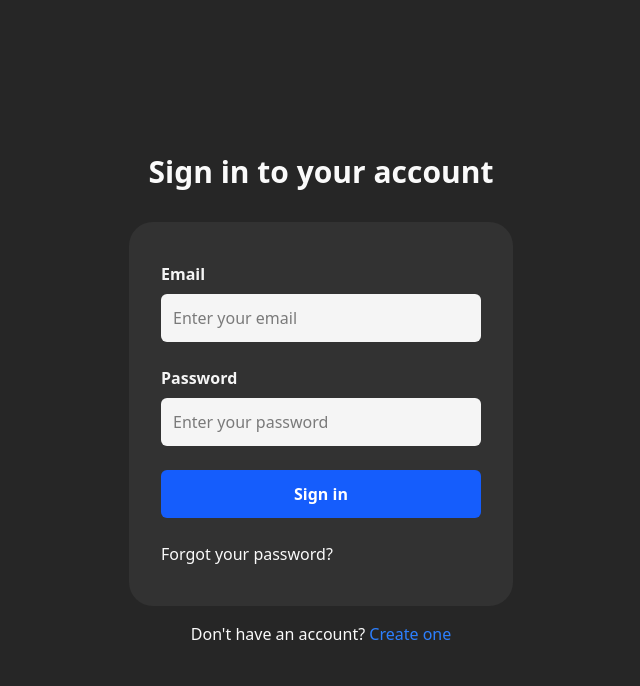
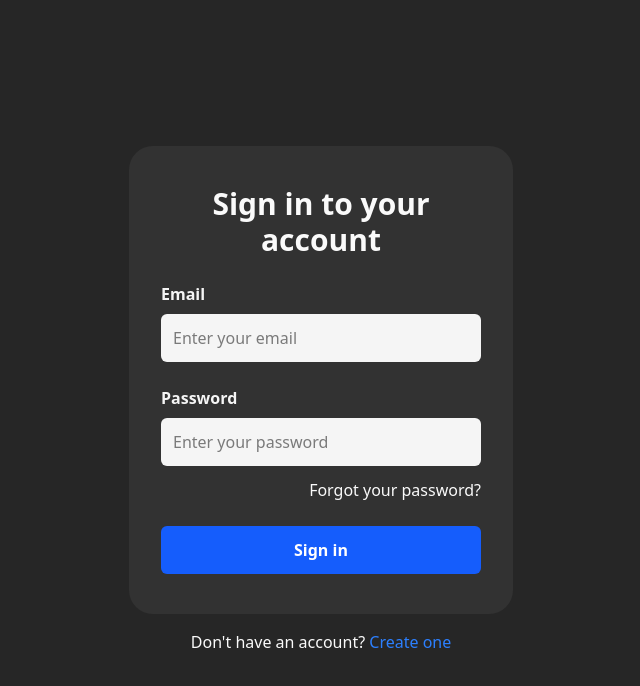
Before and after one commit to hervezossou/todo-app, a React (Vite) app: page /login in a window 1280 px wide. Shown: the top 686 px of the page, without its empty margins (319-959 px from the left). Built offline with nearby package versions, Linux system fonts and the light colour scheme; no server answers.

Commit message:
style(Register & Login): add style to forms

```diff
--- a/src/components/InputField.tsx
+++ b/src/components/InputField.tsx
@@ -24,8 +24,14 @@ export default function InputField({ label, type, placeholder, value, validate,
 
     return (
         <div className="flex flex-col gap-2">
-            <label className="text-neutral-100 text-sm font-semibold md:text-base">{label}</label>
+            <label
+                className="text-neutral-100 text-sm font-semibold md:text-base"
+                htmlFor={type}
+            >
+                {label}
+            </label>
             <input
+                id={type}
                 type={type}
                 name={type}
                 value={value}
--- a/src/pages/Login.tsx
+++ b/src/pages/Login.tsx
@@ -39,12 +39,14 @@ export default function Login() {
       }
 
     return (
-        <section className="flex flex-col items-center justify-center min-h-screen bg-neutral-800 p-6">
-            <h2 className="mb-8 text-xl font-semibold text-neutral-50 md:text-3xl">Sign in to your account</h2>
+        <div className="flex flex-col items-center justify-center min-h-screen bg-neutral-800 p-6">
             <form
                 className="flex flex-col gap-6 w-full max-w-sm bg-neutral-400/10 px-8 py-10 rounded-3xl"
                 onSubmit={handleLogin}
             >
+                <h2 className="text-2xl text-center font-semibold text-neutral-50 md:text-3xl">
+                    Sign in to your account
+                </h2>
                 <InputField
                     type="email"
                     label="Email"
@@ -61,15 +63,15 @@ export default function Login() {
                     onChange={setPassword}
                     validate={(value) => value.length < 6 ? "Password must be at least 6 characters" : ""}
                 />
+                <Link
+                    to="/resetpwd"
+                    className="-mt-3 text-sm text-right text-neutral-50 hover:text-blue-400 md:text-base">Forgot your password?
+                </Link>
                 <Button
                     label={loading? "Signing in..." : "Sign in" }
                     ariaLabel="Log in to your account"
                     disabled={loading}
                 />
-                <Link
-                    to="/resetpwd"
-                    className="text-sm text-left text-neutral-50 hover:text-blue-500 md:text-base">Forgot your password?
-                </Link>
             </form>
             {error && <p className="mt-4 text-sm text-red-500">{error}</p>}
 
@@ -82,6 +84,6 @@ export default function Login() {
                     Create one
                 </Link>
             </p>
-        </section>
+        </div>
     )
 };
--- a/src/pages/Onboarding.tsx
+++ b/src/pages/Onboarding.tsx
@@ -5,9 +5,9 @@ import { FiFilter, FiLayers, FiFlag } from "react-icons/fi"
 export default function Onboarding() {
     return (
         <div className="mx-auto flex flex-col items-center justify-center min-h-screen gap-4 bg-neutral-800 p-6 text-center">
-            <h1 className="text-2xl font-bold text-neutral-50 md:text-4xl lg:text-4xl">Manage your tasks efficiently</h1>
-            <p className="text-neutral-400 text-sm mt-4 md:text-lg lg:text-xl">Filter, organize, and prioritize with ease.</p>
-            <div className="mx-14 flex flex-wrap justify-between gap-6 space-x-6 mt-6">
+            <h1 className="text-4xl font-bold text-neutral-50 lg:text-6xl">Manage your tasks efficiently</h1>
+            <p className="text-neutral-400 text-base mt-4 md:text-xl lg:text-2xl">Filter, organize, and prioritize with ease.</p>
+            <div className="mx-auto flex flex-wrap justify-center gap-6 mt-6 md:justify-between md:mx-16">
                 <FeatureCard
                     icon={FiFilter}
                     title="Filter"
@@ -18,7 +18,11 @@ export default function Onboarding() {
                     title="Organize"
                     description="Keep your tasks well-structured."
                 />
-                <FeatureCard icon={FiFlag} title="Prioritize" description="Focus on what matters most." />
+                <FeatureCard
+                    icon={FiFlag}
+                    title="Prioritize"
+                    description="Focus on what matters most."
+                />
             </div>
             <Link
                 to="/register"
--- a/src/pages/Register.tsx
+++ b/src/pages/Register.tsx
@@ -43,12 +43,14 @@ export default function Register() {
     }
 
     return (
-        <section className="flex flex-col items-center justify-center min-h-screen bg-neutral-800 p-6">
-            <h2 className="mb-8 text-2xl font-semibold text-neutral-50 md:text-3xl lg:text-4xl">Create an account</h2>
+        <div className="flex flex-col items-center justify-center min-h-screen bg-neutral-800 p-6">
             <form
-              className="flex flex-col gap-6 w-full max-w-sm bg-neutral-400/10 px-8 py-10 rounded-3xl"
+              className="flex flex-col gap-6 w-full max-w-sm bg-neutral-400/10  px-8 py-10 rounded-3xl"
               onSubmit={handleRegister}
             >
+              <h2 className="text-2xl text-center font-semibold text-neutral-50 md:text-3xl">
+                Create an account
+              </h2>
               <InputField
                 type="email"
                 label="Email"
@@ -91,6 +93,6 @@ export default function Register() {
                 Sign in
             </Link>
           </p>
-        </section>
+        </div>
     );
 };
```
